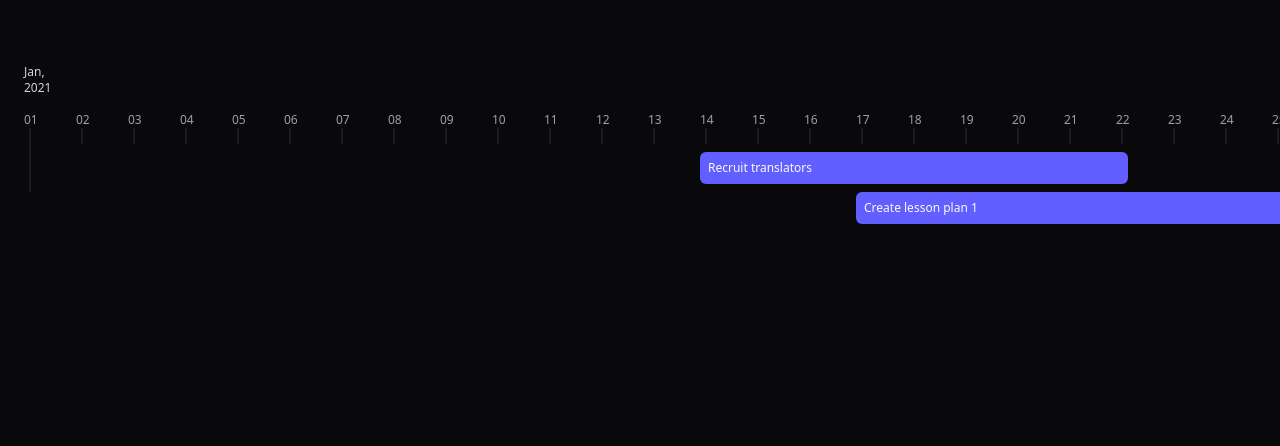
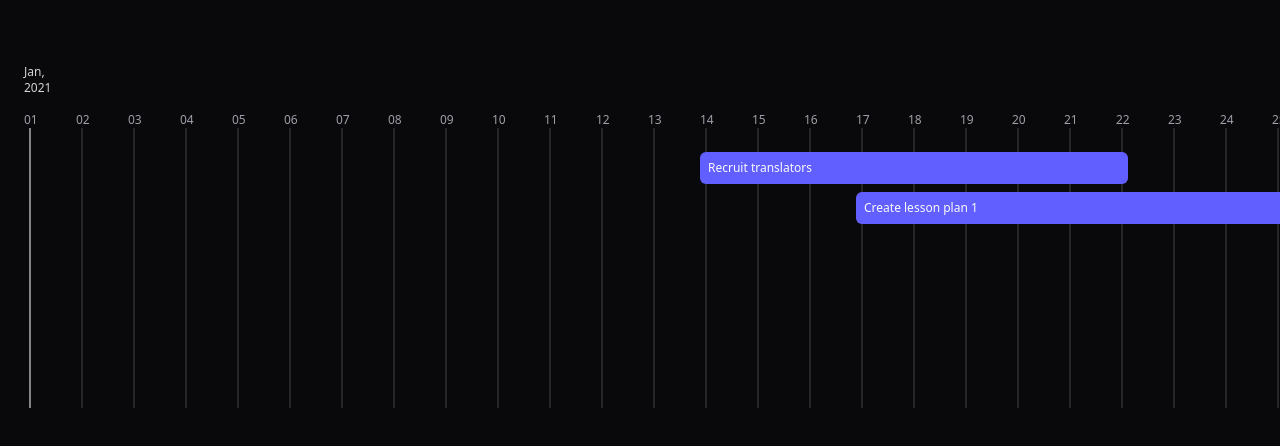
Before and after one commit to keyyuwan/timeline, a React (Vite) app: page / in a window 1280 px wide. Shown: the top 446 px of the page. Built offline with nearby package versions, Linux system fonts and the light colour scheme.

Commit message:
feat: add vertical markers for each day

```diff
--- a/src/components/app/timeline/index.tsx
+++ b/src/components/app/timeline/index.tsx
@@ -1,9 +1,11 @@
 import { useDates } from "@hooks/timeline/useDates";
+import { useTimeline } from "@hooks/timeline/useTimeline";
 import { DAY_ITEM_WIDTH_IN_PX, DAY_WIDTH_IN_PX } from "@utils/constants";
 import { format, getDate } from "date-fns";
 
 export function Timeline() {
   const { dates } = useDates({ year: 2021 });
+  const { lanesHeight } = useTimeline();
 
   return (
     <div className="w-full flex items-end" style={{ gap: DAY_WIDTH_IN_PX }}>
@@ -30,7 +32,11 @@ export function Timeline() {
 
             <div className="w-inherit">{formattedDayOfTheMonth}</div>
 
-            <div className="absolute top-full left-1/2 -translate-x-1/2 w-px bg-zinc-700 opacity-70 h-full" />
+            <div
+              className="absolute top-full left-1/2 -translate-x-1/2 w-px bg-zinc-700 data-[first-day=true]:bg-white"
+              data-first-day={isFirstDayOfTheMonth}
+              style={{ height: lanesHeight }}
+            />
           </div>
         );
       })}
```
